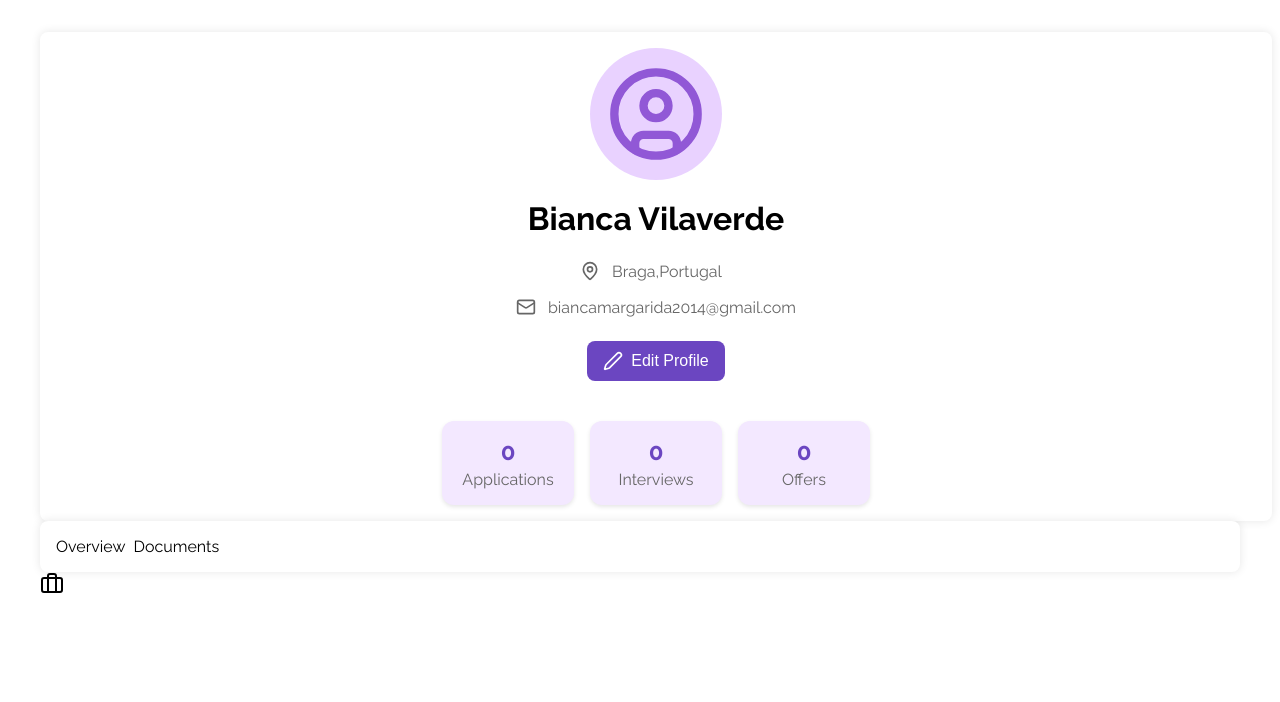
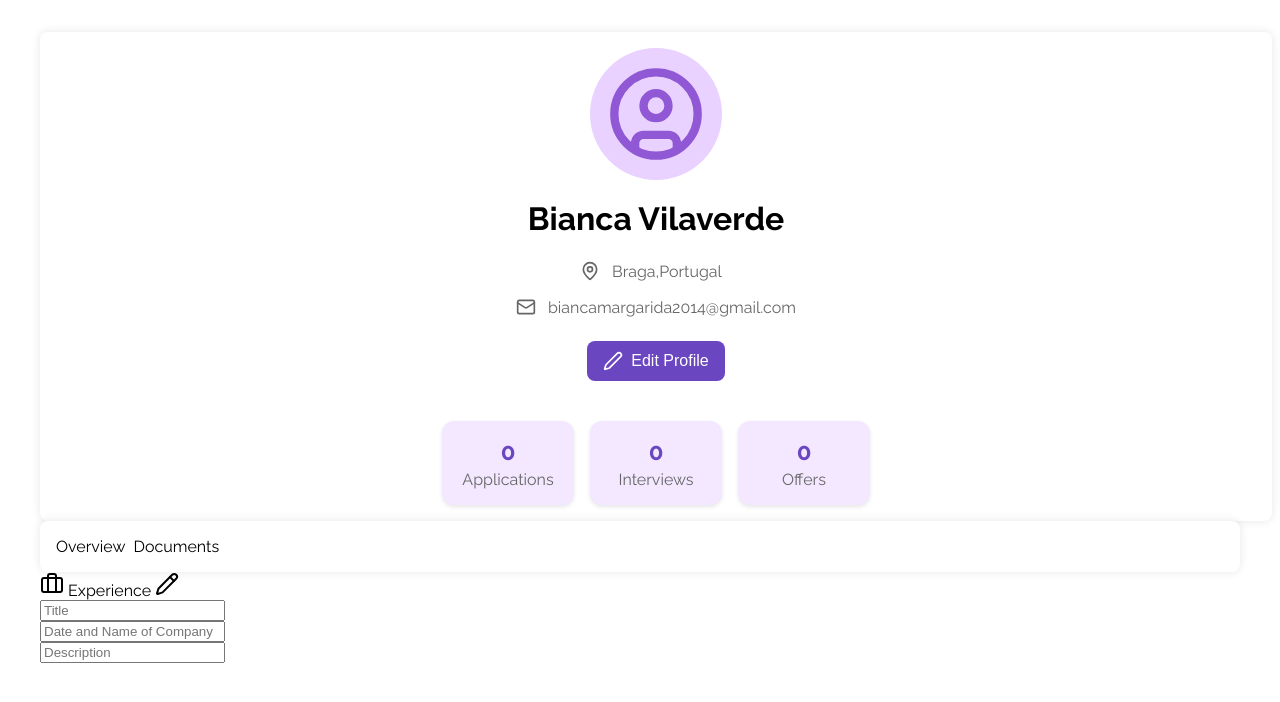
Before and after one commit to BiancaMRV/jobfinder, a React (Vite) app in the folder client/: page /profile in a window 1280 px wide. Shown: the top 702 px of the page. Built offline with nearby package versions, Linux system fonts and the light colour scheme; no server answers.

Commit message:
added overview to profile

```diff
--- a/client/src/components/profile/Profile/Overview.module.css
+++ b/client/src/components/profile/Profile/Overview.module.css
@@ -0,0 +1,3 @@
+.input {
+  display: flex;
+}
--- a/client/src/components/profile/Profile/Overview.tsx
+++ b/client/src/components/profile/Profile/Overview.tsx
@@ -6,6 +6,38 @@ export default function Overview() {
     <div className={styles.overviewcontainer}>
       <div className={styles.experience}>
         <Briefcase size={24} />
+        <span> Experience </span>
+        <Pencil size={24} />
+      </div>
+      <div className={styles.inputcontaineroverview}>
+        <div className={styles.inputtilte}>
+          <input
+            type="title"
+            id="title"
+            name="title"
+            placeholder="Title"
+            required
+          />
+        </div>
+        <div className={styles.inputdateandcompany}>
+          <input
+            type="date and name of company"
+            id="date and name of company"
+            name="date and name of company"
+            placeholder="Date and Name of Company"
+            required
+          />
+        </div>
+        <div className={styles.inputdescription}>
+          <input
+            type="description"
+            id="description"
+            name="description"
+            placeholder="Description"
+            maxLength={100}
+            required
+          />
+        </div>
       </div>
     </div>
   );
```
